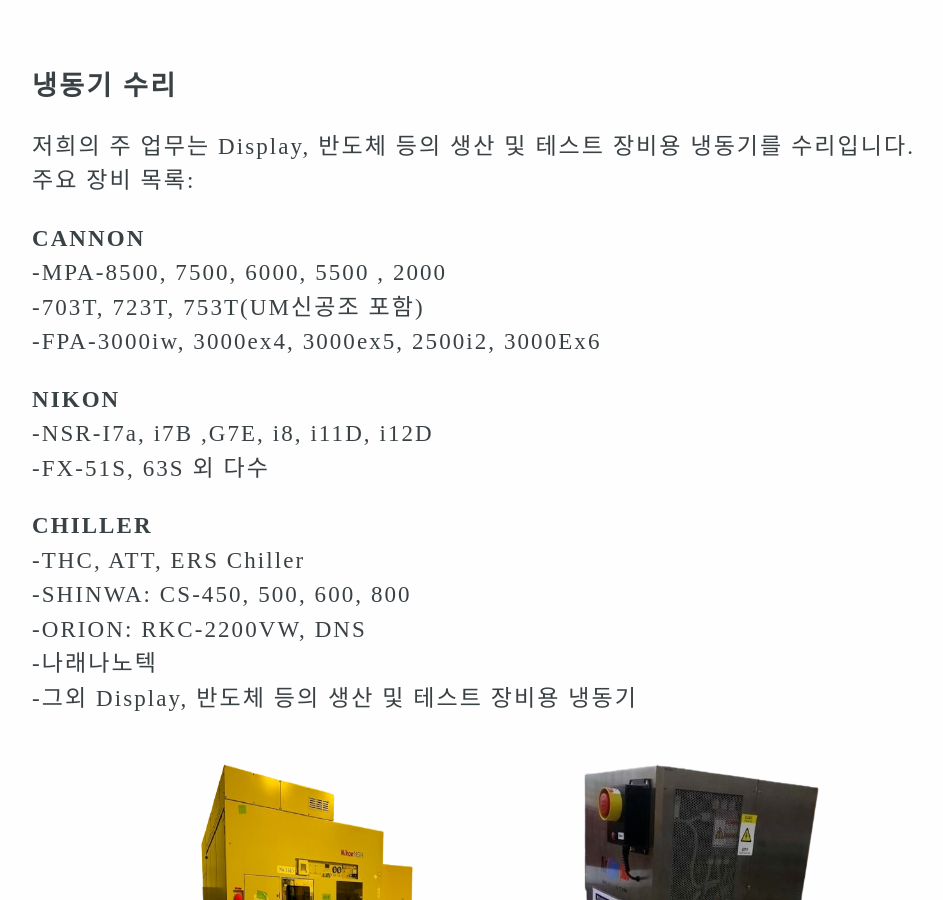
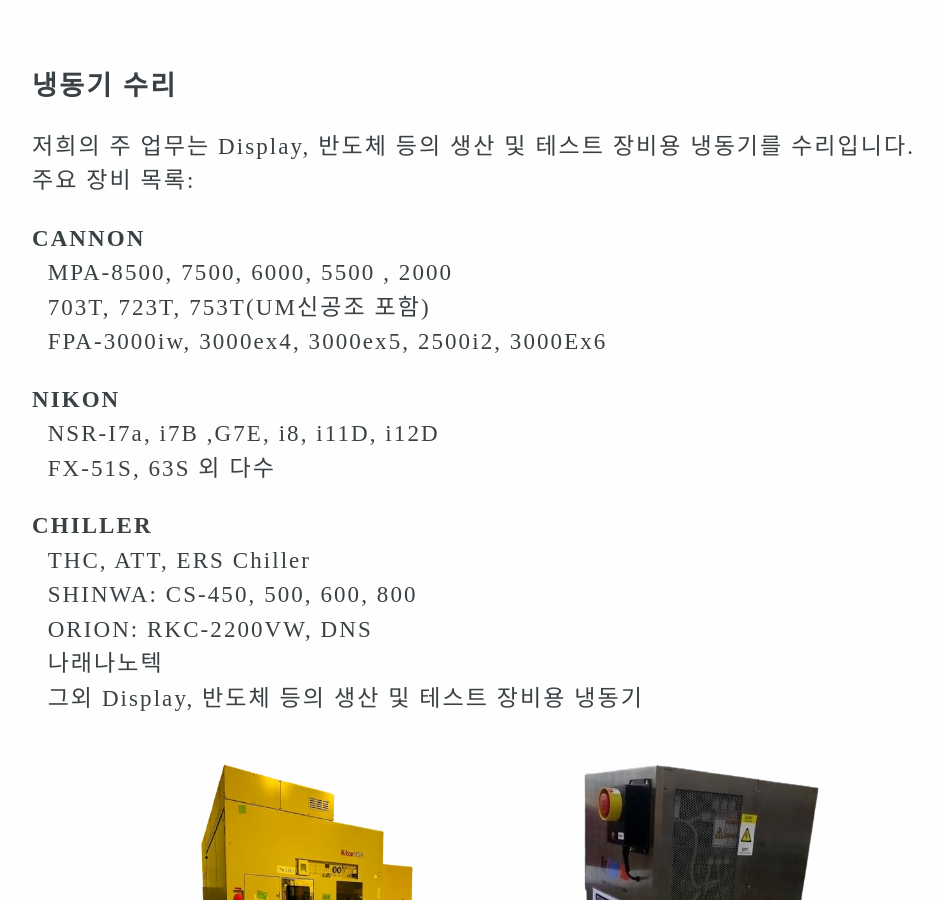
Before and after one commit to sangjoon6099/sangjoon6099.github.io, a Jekyll site: the page built from services.html, in a window 1280 px wide and 900 px high, scrolled down 550 px. Shown: the whole window, without its empty margins (128-1071 px from the left). Built offline with Jekyll 4.4.1, drawn with Linux system fonts in a browser that asks for light colours; part of the change alters nothing that is shown.

```diff
--- a/services.html
+++ b/services.html
@@ -15,20 +15,20 @@ navigation_order: 3
 	주요 장비 목록:<br></h4>
 
 	<h4><b>CANNON</b><br>
-	-MPA-8500, 7500, 6000, 5500 , 2000<br>
-	-703T, 723T, 753T(UM신공조 포함)<br>
-	-FPA-3000iw, 3000ex4, 3000ex5, 2500i2, 3000Ex6<br><h4>
+	&nbsp&nbspMPA-8500, 7500, 6000, 5500 , 2000<br>
+	&nbsp&nbsp703T, 723T, 753T(UM신공조 포함)<br>
+	&nbsp&nbspFPA-3000iw, 3000ex4, 3000ex5, 2500i2, 3000Ex6<br><h4>
 
 	<h4><b>NIKON</b><br>
-	-NSR-I7a, i7B ,G7E, i8, i11D, i12D<br>
-	-FX-51S, 63S 외 다수<br></h4>
+	&nbsp&nbspNSR-I7a, i7B ,G7E, i8, i11D, i12D<br>
+	&nbsp&nbspFX-51S, 63S 외 다수<br></h4>
 
 	<h4><b>CHILLER</b><br>
-	-THC, ATT, ERS Chiller<br>
-	-SHINWA: CS-450, 500, 600, 800<br>
-	-ORION: RKC-2200VW, DNS<br>
-	-나래나노텍<br>
-	-그외 Display, 반도체 등의 생산 및 테스트 장비용 냉동기</h4><br>
+	&nbsp&nbspTHC, ATT, ERS Chiller<br>
+	&nbsp&nbspSHINWA: CS-450, 500, 600, 800<br>
+	&nbsp&nbspORION: RKC-2200VW, DNS<br>
+	&nbsp&nbsp나래나노텍<br>
+	&nbsp&nbsp그외 Display, 반도체 등의 생산 및 테스트 장비용 냉동기</h4><br>
 	<img  src="../images/Nikon.png" width="25%" style="padding-left:16% ;padding-right:16%" >
 	<img class="sangjoon" src="../images/chiller-1.png" width="25%" style="padding-right:16%">
 <div style="clear:both:"></div>
```
